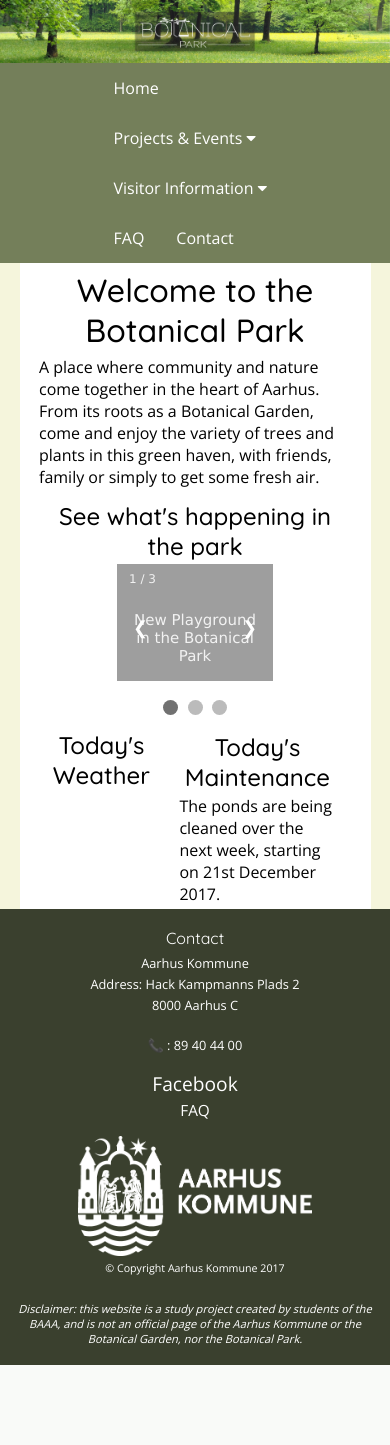
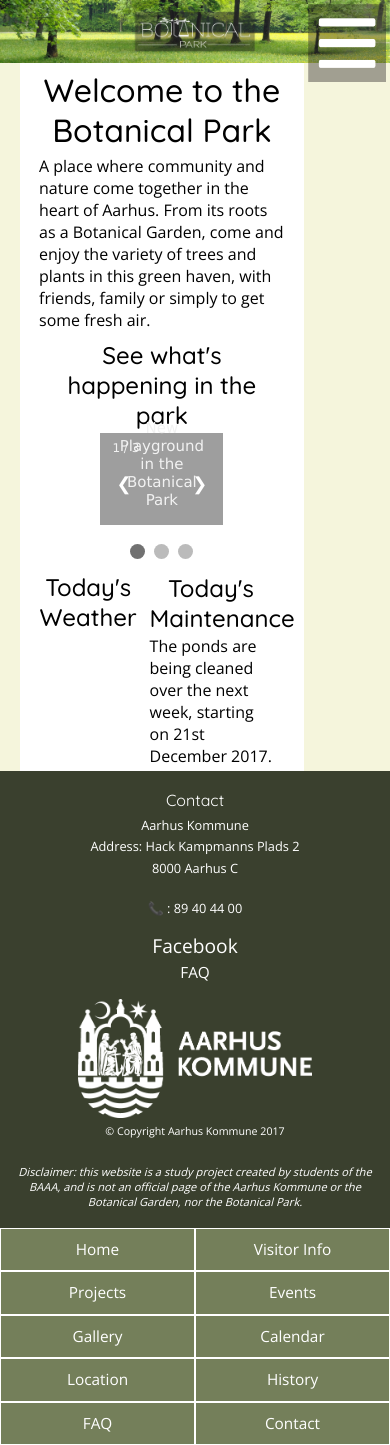
Before and after one commit to 2semesterZ2/examGrp1, a PHP site: page / in a window 390 px wide. Before the commit the page ends 1365 px from the top, so only its background shows below. Run offline with PHP 8.4, Linux system fonts and the light colour scheme; some libraries are stand-ins or nearby versions; grey boxes are pictures that could not be loaded.

Commit message:
Starting to work on mobile navigation
New mobileNav.php file created, styling applied to the navigation.css file, mobile icon created and logo.png created

```diff
--- a/css/navigation.css
+++ b/css/navigation.css
@@ -2,14 +2,12 @@
 button {
     cursor: pointer;
 }
-
 .navbar {
     overflow: hidden;
     background-color: #747f5a;
     font-family: 'Open Sans', sans-serif;
     padding: 0 25% 0 25%;
 }
-
 .navbar a {
     float: left;
     font-size: 1em;
@@ -18,19 +16,15 @@ button {
     padding: 14px 16px;
     text-decoration: none;
 }
-
 /* Dropdown menu*/
 .dropdown {
     font-family: 'Open Sans', sans-serif;
     float: left;
     overflow: hidden;
-
 }
-
 .dropbtn {
     cursor: pointer;
 }
-
 .dropdown .dropbtn {
     font-size: 1em;
     font-family: 'Open Sans', sans-serif;
@@ -40,14 +34,10 @@ font-family: 'Open Sans', sans-serif;
     padding: 14px 16px;
     background-color: inherit;
 }
-
-
-
 .navbar a:hover, .dropdown:hover .dropbtn {
     background-color: #f9f9f9;
     color: #747F5A;
 }
-
 /* Options in the dropdown menu*/
 .dropdown-content {
     display: none;
@@ -57,7 +47,6 @@ font-family: 'Open Sans', sans-serif;
     box-shadow: 0px 8px 16px 0px rgba(0,0,0,0.2);
     z-index: 1;
 }
-
 .dropdown-content a {
     float: none;
     color: #747F5A;
@@ -66,12 +55,45 @@ font-family: 'Open Sans', sans-serif;
     display: block;
     text-align: left;
 }
-
 .dropdown-content a:hover {
     background-color: #AEBF87;
     color: #ffffff;
 }
-
 .dropdown:hover .dropdown-content {
     display: block;
 }
+/*styling for mobile navigation starts here*/
+nav#navigationIcon{
+	float: right;
+    width: 20%;
+    margin: 1%;
+}
+nav#navigationIcon img {
+	width: 100%;
+}
+nav#mobileNav {
+    text-align: center;
+    font-size: 0.8em;
+    font-family: 'Open Sans', sans-serif;
+}
+nav#mobileNav li {
+    list-style: none;
+    padding: 0.8em;
+    border: solid 1px #ffffff;
+    width: 50%;
+    float: left;
+    background-color: #747f5a;
+}
+nav#mobileNav li a {
+    color: #ffffff;
+    text-decoration: none;
+    font-size: 1.2em;
+}
+nav#mobileNav li a:hover {
+    font-weight: normal;
+}
+@media only screen and (min-width: 280px){
+	nav#desktopNav{
+		display: none;
+	}
+}
--- /dev/null
+++ b/includes/mobileNav.php
@@ -0,0 +1,25 @@
+<nav id="mobileNav">
+	<ul>
+		<li class="menu"><a href="index.php">Home</a>
+		</li>
+		<li class="menu"><a href="visitorinfo.php">Visitor Info</a>
+		</li>
+		<li class="menu"><a href="projects.php">Projects</a>
+		</li>
+		<li class="menu"><a href="events.php">Events</a>
+		</li>
+		<li class="menu"><a href="gallery.php">Gallery</a>
+		</li>
+		<li class="menu"><a href="calendar.php">Calendar</a>
+		</li>
+
+		<li class="menu"><a href="location.php">Location</a>
+		</li>
+		<li class="menu"><a href="history.php">History</a>
+		</li>
+		<li class="menu"><a href="faq.php">FAQ</a>
+		</li>
+		<li class="menu"><a href="contact.php">Contact</a>
+		</li>
+	</ul>
+</nav>
--- a/includes/navigation.php
+++ b/includes/navigation.php
@@ -1,11 +1,10 @@
-<nav>
+<nav id="desktopNav">
     <!-- Code Example for Dropdown Menu from W3Schools https://www.w3schools.com/howto/howto_css_dropdown_navbar.asp -->
     <!-- Applied changes in CSS and added JavaScript Eventlisteners to the buttons-->
 
     <!-- Adding the small arrow for the DropDown-->
     <link rel="stylesheet" href="https://cdnjs.cloudflare.com/ajax/libs/font-awesome/4.7.0/css/font-awesome.min.css"/>
     <!-- Styling and arranging of the navbar-->
-    <link href="https://fonts.googleapis.com/css?family=Open+Sans|Quicksand:400,500" rel="stylesheet">
     <link rel="stylesheet" type="text/css" href="css/navigation.css">
 
     <!-- Links for the navigation in the wanted order and dropdown classes for the hover-menur -->
--- a/index.php
+++ b/index.php
@@ -3,11 +3,14 @@
 	$description = "The Botanical Park is a beatiful green space, in the heart of Aarhus. It is free and open to everyone. Whether you like walking, jogging or just getting some fresh air, it's the perfect place to be out in nature.";
 	$keywords = "botanical, park, aarhus, green, nature, denmark, city center, trees, ducks, walking, activities, outdoors";
 	include( "includes/head.php" );
-    echo"<link rel='stylesheet' href='css/slideshow.css' type='text/css'>"
+	echo "<link rel='stylesheet' href='css/slideshow.css' type='text/css'>"
 	?>
 
 
 <body>
+	<nav id="navigationIcon">
+			<a href="#mobileNav"><img src="pictures/menu-icon.png" alt="Mobile menu burger icon"></a>
+		</nav>
 	<!--Header:-->
 	<?php include("includes/header.php"); ?>
 	<!--Navigation:-->
@@ -67,7 +70,9 @@
 				<!--
 			By accessing and/or using this code snippet, you agree to AccuWeather’s terms and conditions (in English) which can be found at https://www.accuweather.com/en/free-weather-widgets/terms and AccuWeather’s Privacy Statement (in English) which can be found at https://www.accuweather.com/en/privacy.
 			-->
-			</a><div id="awcc1513243202913" class="aw-widget-current"  data-locationkey="124594" data-unit="c" data-language="en-us" data-useip="false" data-uid="awcc1513243202913"></div><script src="https://oap.accuweather.com/launch.js"></script>
+			</a>
+			<div id="awcc1513243202913" class="aw-widget-current" data-locationkey="124594" data-unit="c" data-language="en-us" data-useip="false" data-uid="awcc1513243202913"></div>
+			<script src="https://oap.accuweather.com/launch.js"></script>
 		</div>
 
 		<!--Maintenance box-->
@@ -79,7 +84,7 @@
 		</div>
 	</article>
 	<!--Footer:-->
-	<?php include("includes/footer.php"); ?>
+	<?php include("includes/footer.php"); include("includes/mobileNav.php");?>
 </body>
 
 </html>
```
Also changed, not shown: pictures/logo.png (added), pictures/menu-icon-black.png, pictures/menu-icon-white.png, pictures/menu-icon.png (added). Lines whose indentation alone changed are shown as unchanged.
